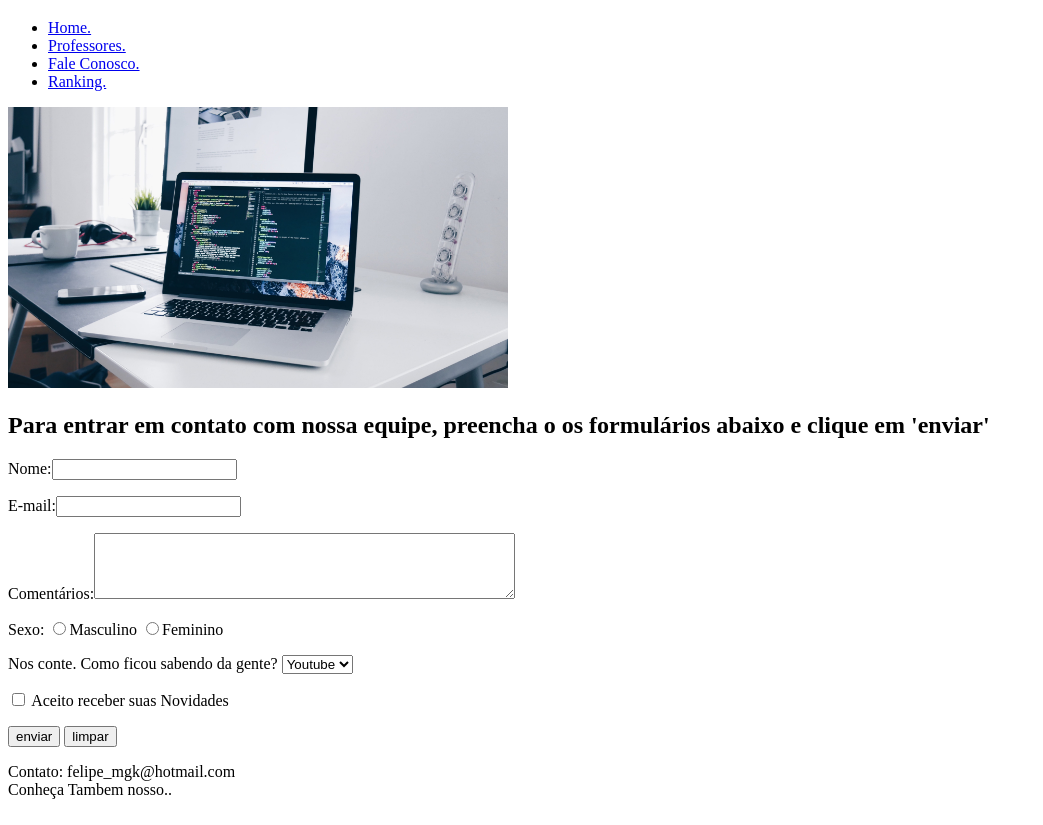
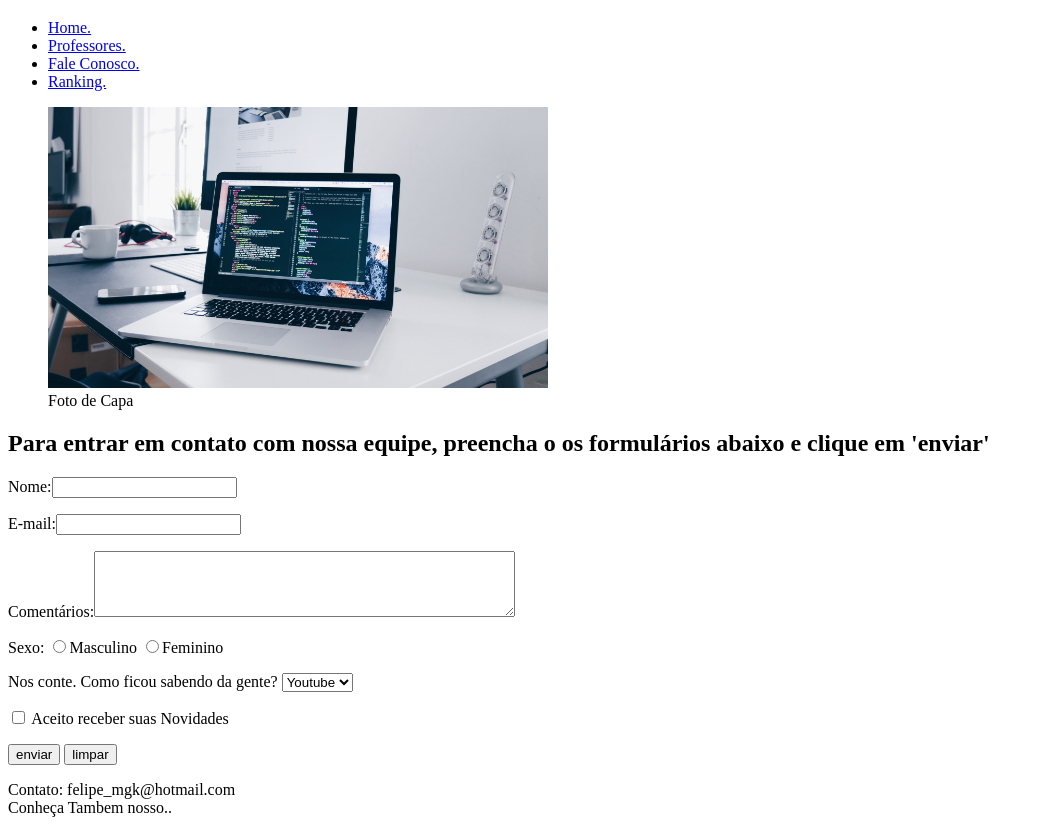
Before and after one commit to ALSANhub/ProjetoDevariaWeb, a plain HTML site: page FAC.html in a window 1280 px wide. Shown: the part 61-886 px from the top of the page, without its empty margins (0-1043 px from the left). Drawn offline with Linux system fonts and the light colour scheme.

Commit message:
incremento pgs

```diff
--- a/FAC.html
+++ b/FAC.html
@@ -21,7 +21,10 @@
 
         <main>
             <section>
+                <figure>
                 <img src="FOTOS/fotoHome.png.jpg" width="500px" alt="Olá Mundo!"/>
+                <figcaption>Foto de Capa</figcaption>
+                </figure>
             </section>
 
             <h2>Para entrar em contato com nossa equipe, preencha o os formulários abaixo e clique em 'enviar' </h2>
```
Also changed, not shown: devStars.html (+3 -0 lines), index.html (+3 -0 lines), professores.html (+2 -0 lines).
